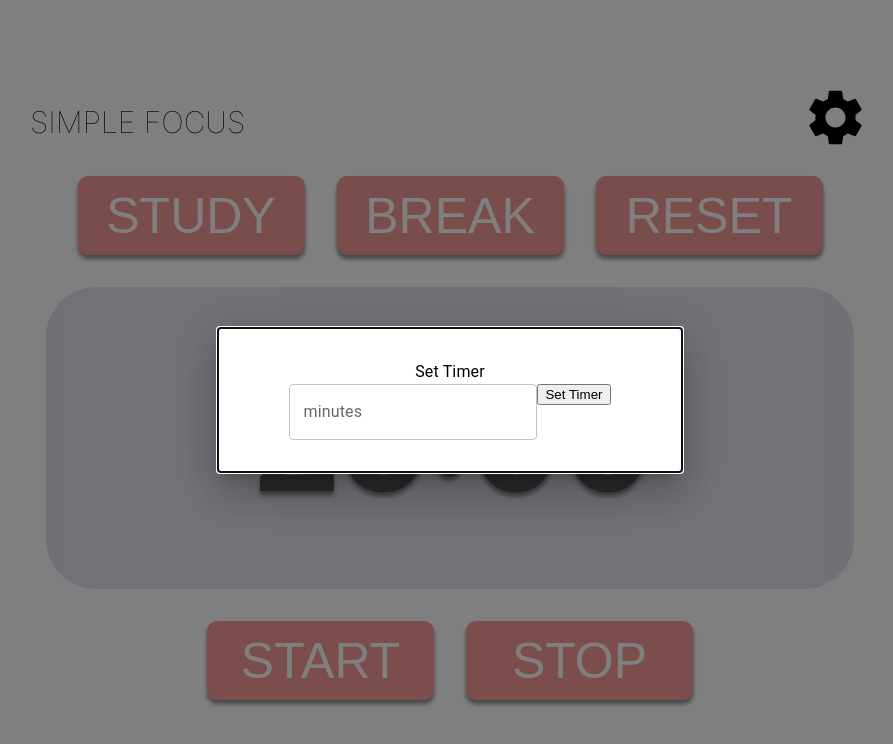
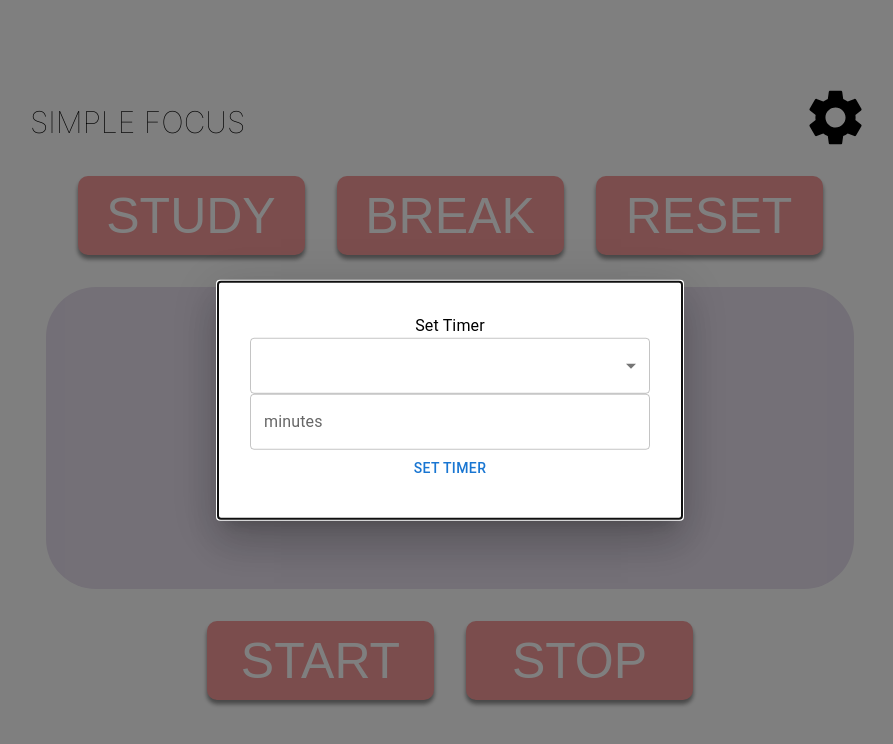
Before and after one commit to kle0247/Simple-Focus, a React (Create React App) app: page / in a window 1280 px wide. Both pictures are taken after a click on the icon 1025 px from the left and 117 px from the top of the page. Shown: the top 744 px of the page, without its empty margins (190-1083 px from the left). Built offline with nearby package versions, Linux system fonts and the light colour scheme.

Commit message:
edit functionality complete

```diff
--- a/src/App.js
+++ b/src/App.js
@@ -1,10 +1,8 @@
-import Timer from './components/Timer';
-import Navbar from './components/Navbar';
+import Timer from '../src/pages/Timer'
 
 function App() {
   return (
     <div className="App">
-      <Navbar/>
       <Timer/>
     </div>
   );
--- a/src/components/EditTimer/index.js
+++ b/src/components/EditTimer/index.js
@@ -1,6 +1,6 @@
-import React, { useEffect, useState } from 'react';
+import React, { useState } from 'react';
 import SettingsIcon from '@mui/icons-material/Settings';
-import { Modal, Box, Typography, TextField } from '@mui/material';
+import { Modal, Box, Typography, TextField, Select, MenuItem, FormControl, Button } from '@mui/material';
 
 const style = {
     position: 'absolute',
@@ -15,15 +15,17 @@ const style = {
     padding: 4,
   };
 
-function EditTimer() {
-    const [min, setMin] = useState('');
+function EditTimer({setTimer}) {
+    const [min, setMin] = useState(0);
+    const [timerType, setTimerType] = useState('');
     const [error, setError ] = useState(false);
     const [open, setOpen] = useState(false);
     const handleOpen = () => setOpen(true);
     const handleClose = () => setOpen(false);
 
-    function setNewTimer(){
-        window.localStorage.setItem('min', min);
+    function handleClick(){
+        window.localStorage.setItem(timerType, min);
+        setTimer(min);
         handleClose();
     }
 
@@ -47,14 +49,24 @@ function EditTimer() {
             >
                 <Box sx={style}>
                     <Typography>Set Timer</Typography>
-                    <form>
+                    <FormControl onSubmit={handleClick}>
+                        <Select
+                            value={timerType}
+                            label="Timer"
+                            type='text'
+                            onChange={ (ev) => setTimerType(ev.target.value) }
+                        >
+                            <MenuItem value='study'>study</MenuItem>
+                            <MenuItem value='break'>break</MenuItem>
+                        </Select>
                         <TextField
                             type='number'
                             label='minutes'
-                            onChange={ (ev) => setMin(ev.target.value)}
+                            onChange={ (ev) => setMin(ev.target.value) }
                         />
-                        <button onSubmit={() => setNewTimer()}>Set Timer</button>
-                    </form>
+
+                        <Button onClick={handleClick}>Set Timer</Button>
+                    </FormControl>
 
                 </Box>
             </Modal>
--- a/src/components/Navbar/index.js
+++ b/src/components/Navbar/index.js
@@ -1,11 +1,11 @@
 import React from 'react';
 import EditTimer from '../EditTimer';
 
-function Navbar(){
+function Navbar({setTimer}){
     return(
         <div className='navbar'>
             <h1>SIMPLE FOCUS</h1>
-            <EditTimer />
+            <EditTimer setTimer={setTimer} />
         </div>
     )
 };
--- a/src/components/Timer/index.js
+++ b/src/pages/Timer/index.js
@@ -1,12 +1,12 @@
 import React, { useState, useEffect } from 'react';
-import EditTimer from '../EditTimer';
+import Navbar from '../../components/Navbar';
 
 function Timer() {
 
     const [studyTime, setStudyTime] = useState(true);
     const [breakTime, setBreakTime] = useState(false);
 
-    const [min, setMin] = useState(25);
+    const [min, setMin] = useState(window.localStorage?.getItem('study') || 25);
     const [sec, setSec] = useState(0);
 
     const [start, setStart] = useState(false);
@@ -58,6 +58,7 @@ function Timer() {
 
     return (
         <div>
+            <Navbar setTimer={setMin} />
             <button className='timerButton' onClick={() => studyOn()} >study</button>
             <button className='timerButton' onClick={() => breakOn()}>break</button>
             <button className='timerButton' onClick={() => reset()}>reset</button>
```
Also changed, not shown: src/index.css (line endings or trailing spaces).
